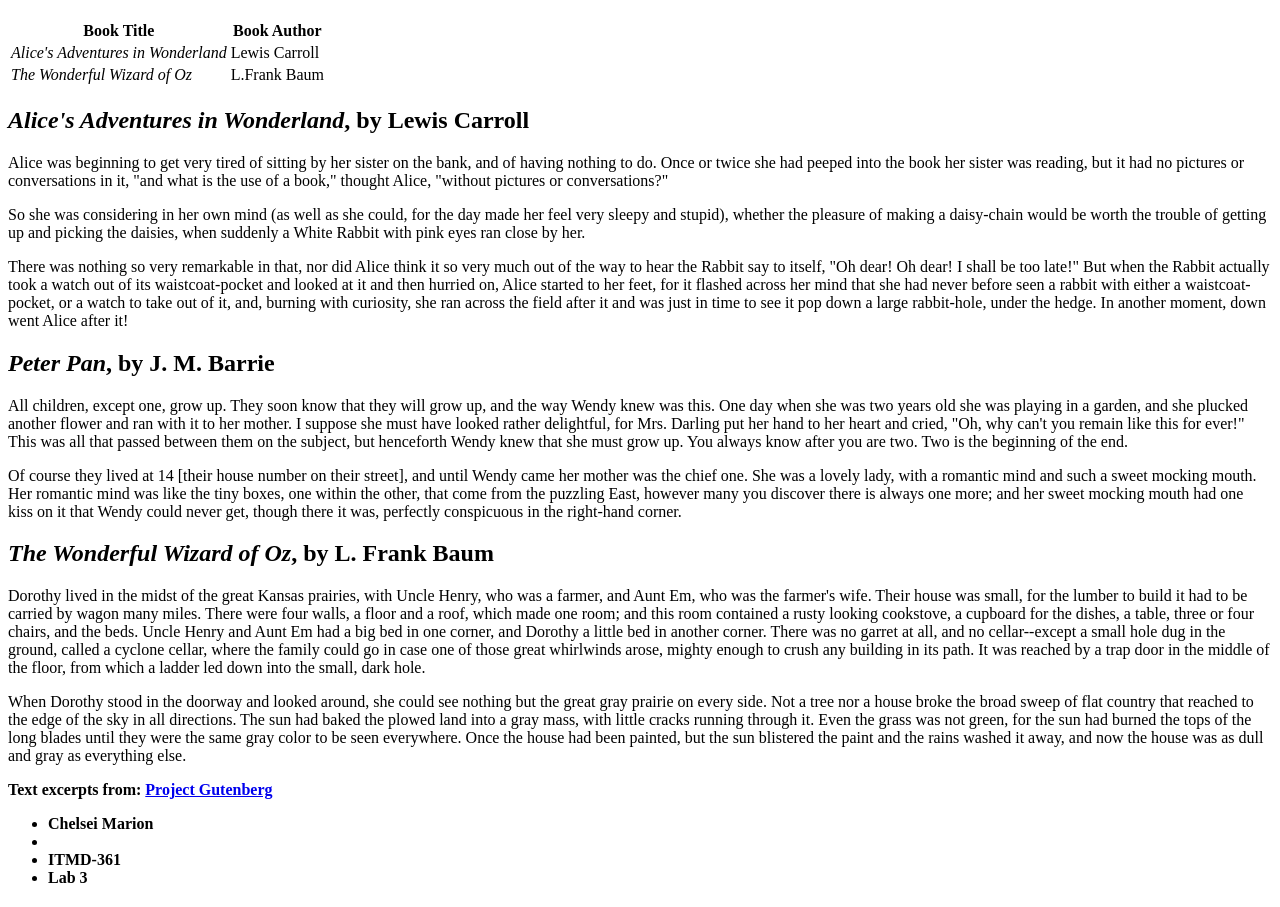
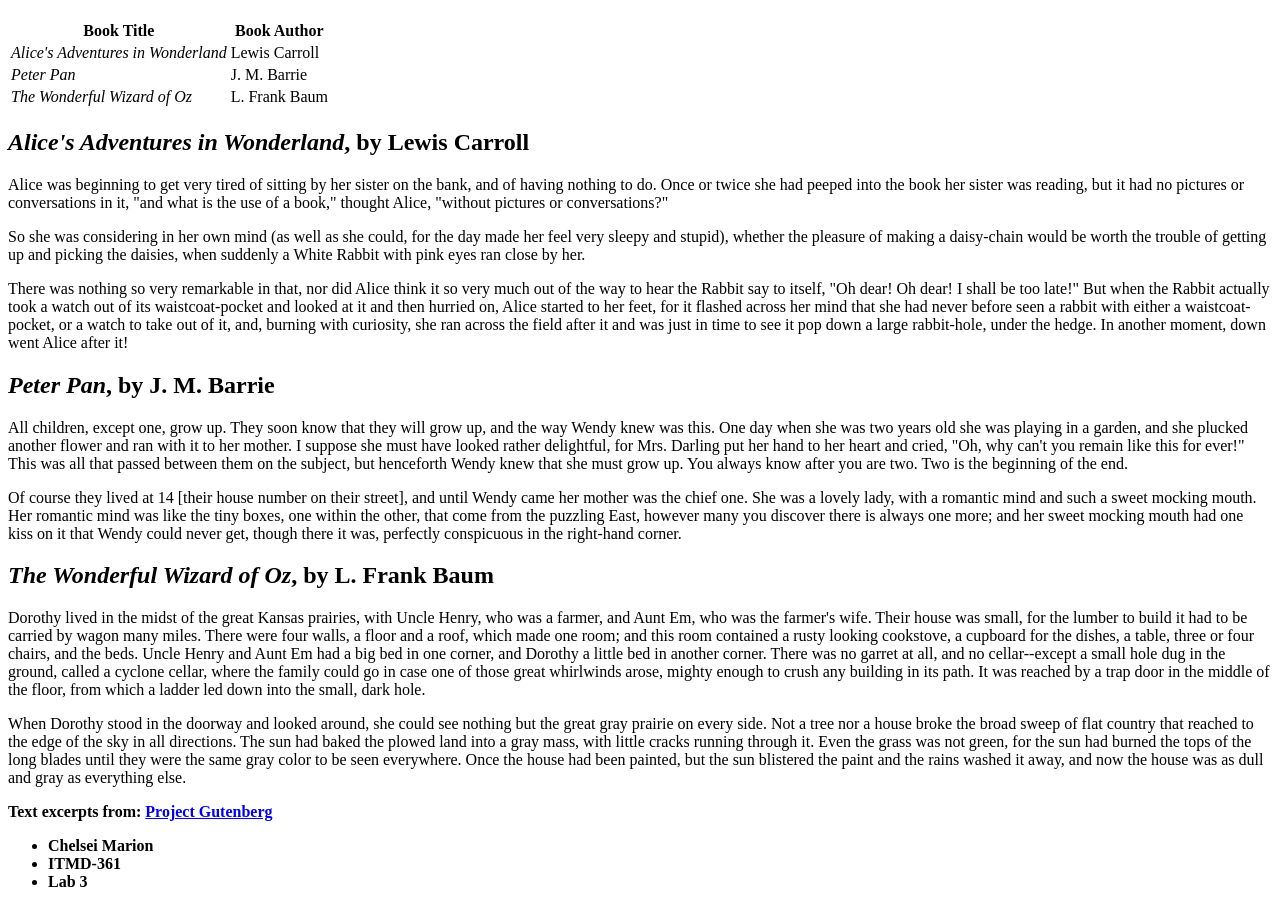
Before and after one commit to Chelseimarion/webdev_lab3, a plain HTML site: page index.html in a window 1280 px wide. Shown: the part 61-968 px from the top of the page. Drawn offline with Linux system fonts and the light colour scheme.

Commit message:
Update index.html

```diff
--- a/index.html
+++ b/index.html
@@ -10,14 +10,22 @@
     <tr>
 	  <th>Book Title</th>
 	  <th>Book Author</th>
+
+
+
+
 	</tr>
 	<tr>
 	  <td><em>Alice's Adventures in Wonderland</em></td>
 	  <td>Lewis Carroll</td>
     </tr>
 	<tr>
+	  <td><em>Peter Pan</em></td>
+      <td>J. M. Barrie</td>
+    </tr>
+    <tr>
       <td><em>The Wonderful Wizard of Oz</em></td>
-	   <td>L.Frank Baum</td>
+	  <td>L. Frank Baum</td>
 	</tr>
   </table>
   <h2><em>Alice's Adventures in Wonderland</em>, by Lewis Carroll</h2>
@@ -32,7 +40,7 @@
   <p>When Dorothy stood in the doorway and looked around, she could see nothing but the great gray prairie on every side.  Not a tree nor a house broke the broad sweep of flat country that reached to the edge of the sky in all directions.  The sun had baked the plowed land into a gray mass, with little cracks running through it.  Even the grass was not green, for the sun had burned the tops of the long blades until they were the same gray color to be seen everywhere.  Once the house had been painted, but the sun blistered the paint and the rains washed it away, and now the house was as dull and gray as everything else.</p>
   <p><strong>Text excerpts from: <a href="http://www.gutenberg.org">Project Gutenberg</a></strong></p>
   <ul>
-	  <li><strong>Chelsei Marion</strong><li>
+	<li><strong>Chelsei Marion</strong></li>
 	<li><strong>ITMD-361</strong></li>
 	<li><strong>Lab 3</strong></li>
   </ul>
```
Lines whose indentation alone changed are shown as unchanged.
